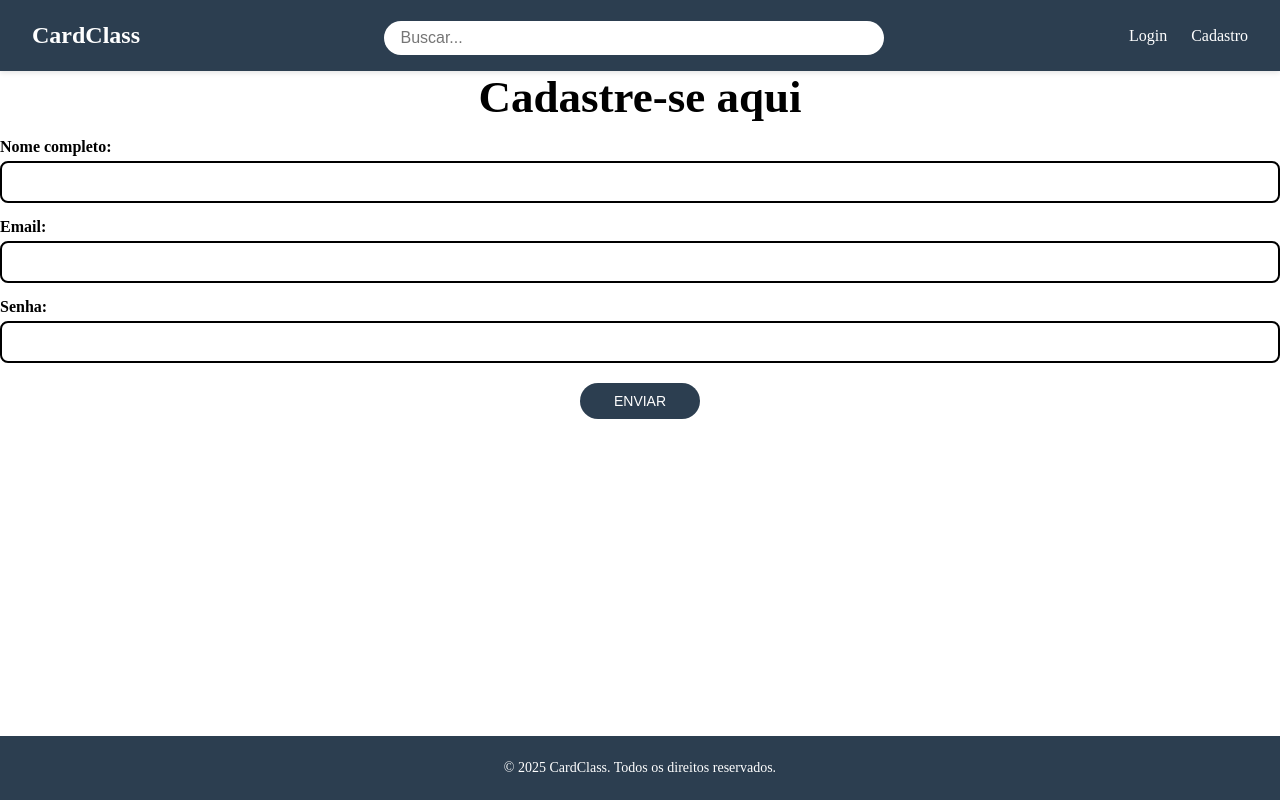
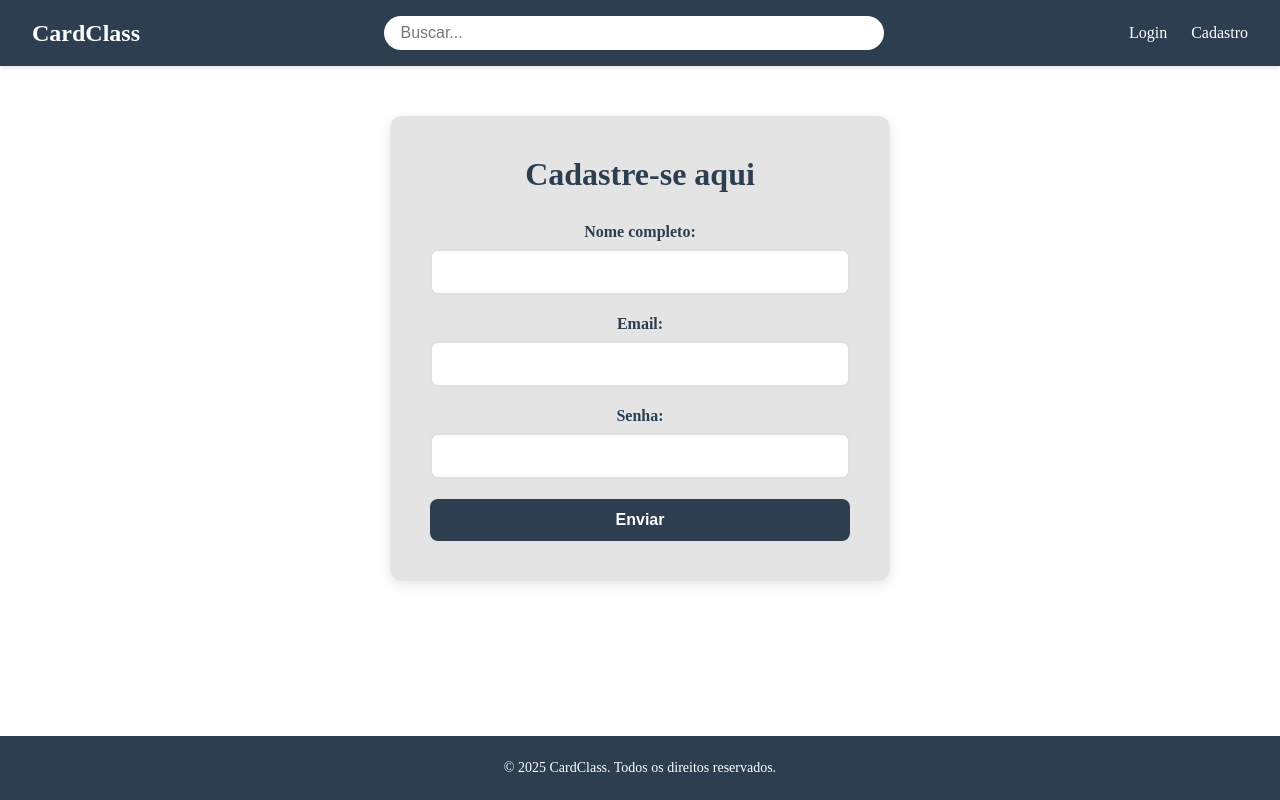
Before and after one commit to MariaCristiani/CardClass, a Flask app: page /cadastro in a window 1280 px wide. Run offline with Flask 3, Linux system fonts and the light colour scheme.

Commit message:
Update cadastro.css

```diff
--- a/static/cadastro.css
+++ b/static/cadastro.css
@@ -1,63 +1,70 @@
-#title{
-  font-size: 45px;
-  text-align: center;
+* {
+  margin: 0;
+  padding: 0;
+  box-sizing: border-box;
 }
 
-.form_login{
-  background-color: white;
-  border: solid 4px black;
-  border-radius: 9px;
-  margin: auto;
-  padding: 50px;
-  width: 500px;
-  height: 450px;
-  display: flex;
-  flex-direction:column;
-  gap: 12px;
+.form_cadastro {
+  max-width: 500px;
+  margin: 50px auto;
+  padding: 40px;
+  background-color: #e4e4e4;
+  border-radius: 12px;
+  box-shadow: 0 4px 12px rgba(0, 0, 0, 0.1);
 }
 
-input {
+#title {
+  font-size: 2rem;
+  text-align: center;
+  margin-bottom: 30px;
+  color: #2c3e50;
+}
+
+.form_cadastro label {
   display: block;
+  margin-bottom: 8px;
+  font-weight: 600;
+  color: #2c3e50;
+}
+
+.form_cadastro input {
   width: 100%;
-  padding: 10px;
-  margin-top: 5px;
-  border: 2px solid black;
+  padding: 12px 15px;
+  margin-bottom: 20px;
+  border: 2px solid #e0e0e0;
   border-radius: 8px;
   font-size: 16px;
+  transition: border-color 0.3s;
 }
 
-label {
-  display: block;
-  margin-top: 15px;
-  font-weight: bold;
-  text-align: left;
+.form_cadastro input:focus {
+  outline: none;
+  border-color: #75a5d4;
 }
 
-button {
-  font-size: 14px;
-  margin-top: 20px;
-  padding: 10px;
-  align-self: center;
-  width: 120px;
-  border-radius: 20px;
+.form_cadastro button {
+  width: 100%;
+  padding: 12px;
+  background-color: #2c3e50;
+  color: white;
   border: none;
-  color: white;
-  background-color: #2c3e50;
-  text-transform: uppercase;
+  border-radius: 8px;
+  font-size: 16px;
+  font-weight: 600;
+  cursor: pointer;
+  transition: background-color 0.3s;
 }
 
-button:hover {
-  background-color: white;
-  color: #2c3e50;
-  font-size: 16px;
+.form_cadastro button:hover {
+  background-color: #34495e;
 }
 
 .flash {
-    padding: 10px;
-    margin: 15px auto;
+  padding: 12px;
+  margin: 0 auto 20px;
   width: 90%;
   max-width: 500px;
-    border-radius: 5px;
+  border-radius: 8px;
   text-align: center;
   font-weight: bold;
 }
@@ -74,19 +81,13 @@ button:hover {
   border: 1px solid #f5c6cb;
 }
 
-
 @media (max-width: 600px) {
-  .form_login {
-    width: 90%;
-    padding: 30px;
-    height: auto;
+  .form_cadastro {
+    padding: 30px 20px;
+    margin: 30px 15px;
   }
 
   #title {
-    font-size: 32px;
-  }
-
-  button {
-    width: 100%;
+    font-size: 1.8rem;
   }
 }
```
Lines whose indentation alone changed are shown as unchanged.
